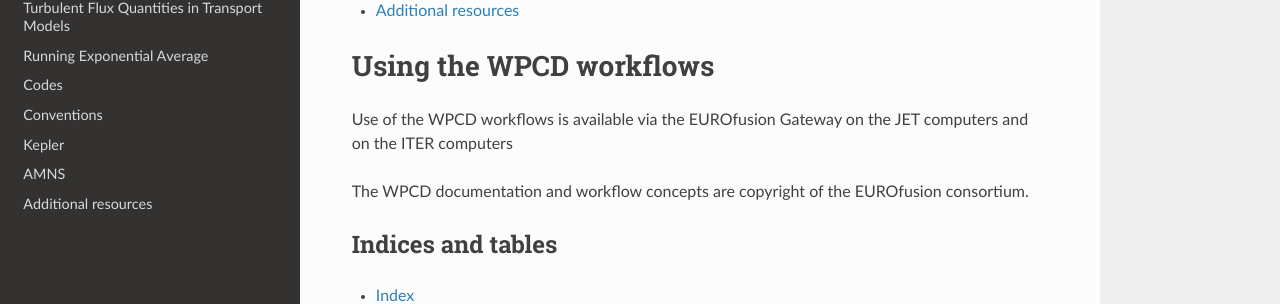
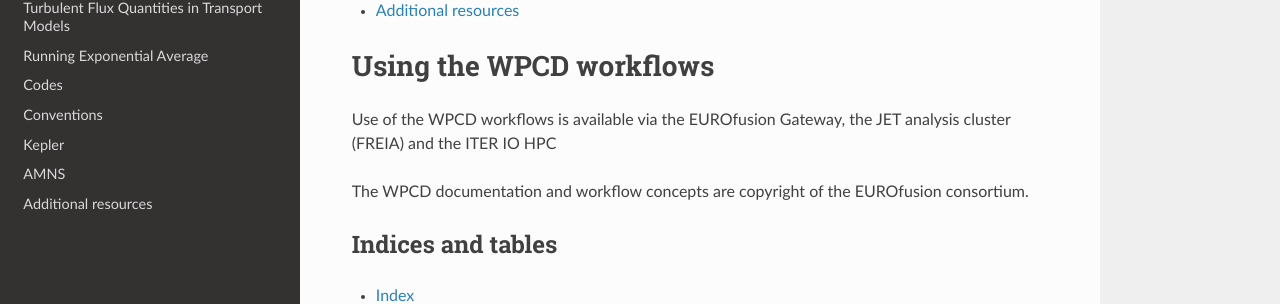
Before and after one commit to WPCD-Workflows/documentation, a Sphinx documentation site: the page built from source/index.rst, in a window 1280 px wide and 900 px high, scrolled down 7403 px. Shown: the part 355-659 px from the top of the window. Built offline with Sphinx 7.4.7 and the Read the Docs theme 2.0.0, drawn with Linux system fonts in a browser that asks for light colours.

Commit message:
Update index.rst

```diff
--- a/source/index.rst
+++ b/source/index.rst
@@ -32,8 +32,8 @@
 Using the WPCD workflows
 ========================
 
-Use of the WPCD workflows is available via the EUROfusion Gateway
-on the JET computers and on the ITER computers
+Use of the WPCD workflows is available via the EUROfusion Gateway,
+the JET analysis cluster (FREIA) and the ITER IO HPC
 
 The WPCD documentation and workflow concepts are copyright of the
 EUROfusion consortium.
```
